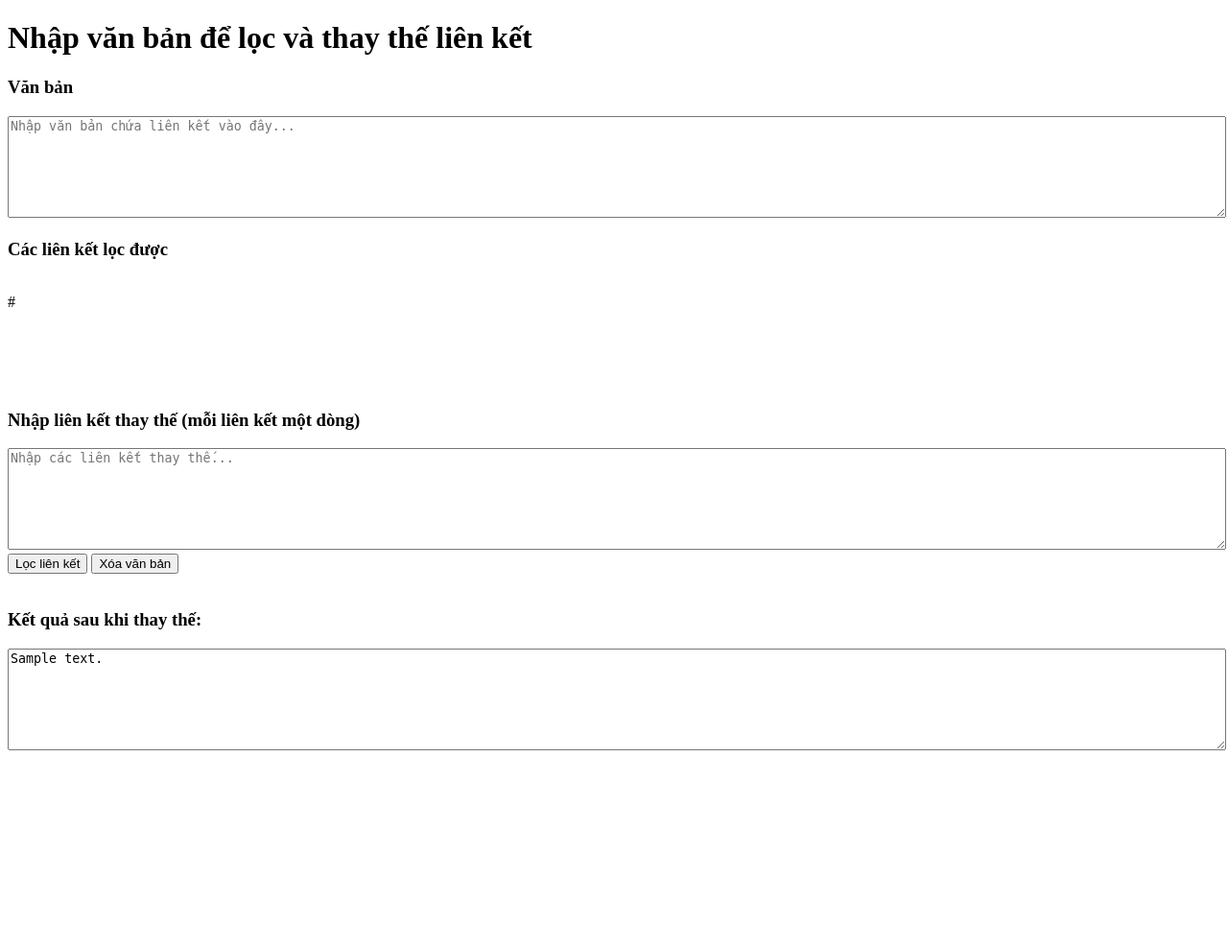
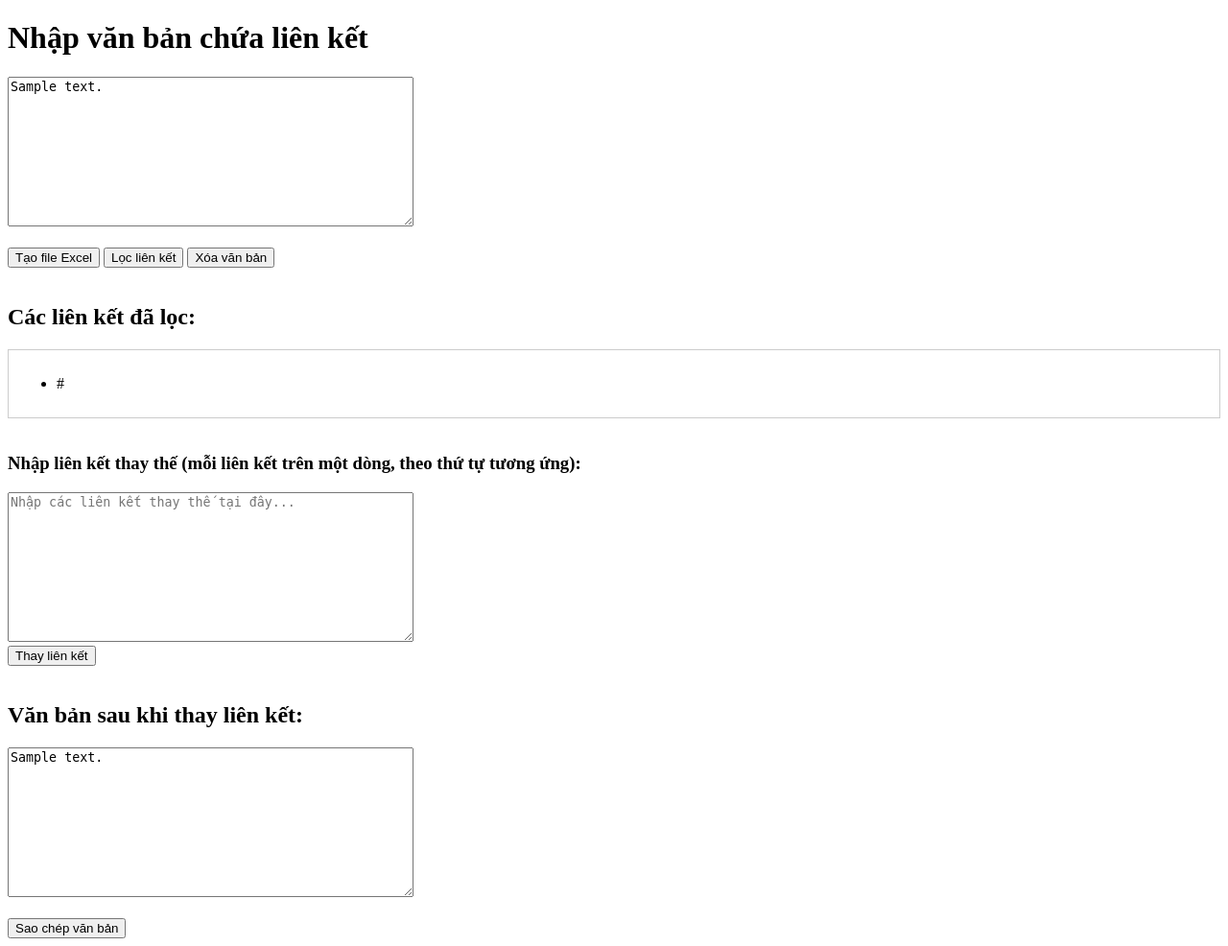
Before and after one commit to minhthang1233/e, a Flask app: template templates/index.html in a window 1280 px wide. Shown: the whole page at 96% size. Before the commit the page ends 782 px from the top, so only its background shows below. Run offline with Flask 3, Linux system fonts and the light colour scheme; the template is opened without the code that fills it: most values are stand-ins (such as "Sample title", 1, 10 or a date in 2020).

Commit message:
Update index.html

```diff
--- a/templates/index.html
+++ b/templates/index.html
@@ -3,43 +3,70 @@
 <head>
     <meta charset="UTF-8">
     <meta name="viewport" content="width=device-width, initial-scale=1.0">
-    <title>Extractor and Replace Links</title>
+    <title>Link Extractor & Replacer</title>
     <style>
-        textarea {
-            width: 100%;
-            height: 100px;
-        }
+        /* Phần hiển thị danh sách liên kết sẽ gọn hơn với thanh cuộn */
         .scrollable {
-            height: 100px;
-            overflow-y: scroll;
-            width: 100%;
+            max-height: 200px; /* Chiều cao tối đa của khung chứa liên kết */
+            overflow-y: scroll; /* Bật thanh cuộn dọc */
+            border: 1px solid #ccc; /* Thêm viền để dễ nhìn */
+            padding: 10px;
         }
     </style>
 </head>
 <body>
-    <h1>Nhập văn bản để lọc và thay thế liên kết</h1>
+    <h1>Nhập văn bản chứa liên kết</h1>
 
+    <!-- Form để nhập văn bản và thao tác -->
     <form method="post">
-        <h3>Văn bản</h3>
-        <textarea name="text" placeholder="Nhập văn bản chứa liên kết vào đây...">{{ request.form.get('text', '') }}</textarea><br>
+        <!-- Khung nhập văn bản -->
+        <textarea name="text" rows="10" cols="50" placeholder="Nhập văn bản chứa liên kết...">{{ replaced_text if replaced_text else text }}</textarea><br><br>
 
-        <h3>Các liên kết lọc được</h3>
+        <!-- Nút Tạo file Excel -->
+        <button type="submit" name="create_excel">Tạo file Excel</button>
+
+        <!-- Nút Lọc Liên Kết -->
+        <button type="submit" name="filter_links">Lọc liên kết</button>
+
+        <!-- Nút Xóa Văn Bản -->
+        <button type="submit" name="clear_text">Xóa văn bản</button><br><br>
+
+        <!-- Hiển thị các liên kết đã lọc với thanh cuộn -->
+        {% if links %}
+        <h2>Các liên kết đã lọc:</h2>
         <div class="scrollable">
-            {% for link in extracted_links %}
-                <p>{{ link }}</p>
-            {% endfor %}
-        </div><br>
+            <ul>
+                {% for link in links %}
+                <li>{{ link }}</li>
+                {% endfor %}
+            </ul>
+        </div>
+        <br>
 
-        <h3>Nhập liên kết thay thế (mỗi liên kết một dòng)</h3>
-        <textarea name="replace_links" placeholder="Nhập các liên kết thay thế..."></textarea><br>
+        <!-- Ô nhập các liên kết thay thế -->
+        <h3>Nhập liên kết thay thế (mỗi liên kết trên một dòng, theo thứ tự tương ứng):</h3>
+        <textarea name="replacement_links" rows="10" cols="50" placeholder="Nhập các liên kết thay thế tại đây..."></textarea><br>
 
-        <button type="submit">Lọc liên kết</button>
-        <button type="submit" name="clear">Xóa văn bản</button><br><br>
+        <!-- Nút Thay Liên Kết -->
+        <button type="submit" name="replace_links">Thay liên kết</button><br><br>
+        {% endif %}
     </form>
 
+    <!-- Hiển thị kết quả sau khi thay liên kết -->
     {% if replaced_text %}
-        <h3>Kết quả sau khi thay thế:</h3>
-        <textarea readonly>{{ replaced_text }}</textarea>
+    <h2>Văn bản sau khi thay liên kết:</h2>
+    <textarea rows="10" cols="50">{{ replaced_text }}</textarea><br><br>
+    <button onclick="copyText()">Sao chép văn bản</button>
     {% endif %}
+
+    <script>
+        // Hàm sao chép văn bản
+        function copyText() {
+            var textarea = document.querySelector('textarea');
+            textarea.select();
+            document.execCommand('copy');
+            alert('Văn bản đã được sao chép!');
+        }
+    </script>
 </body>
 </html>
```
